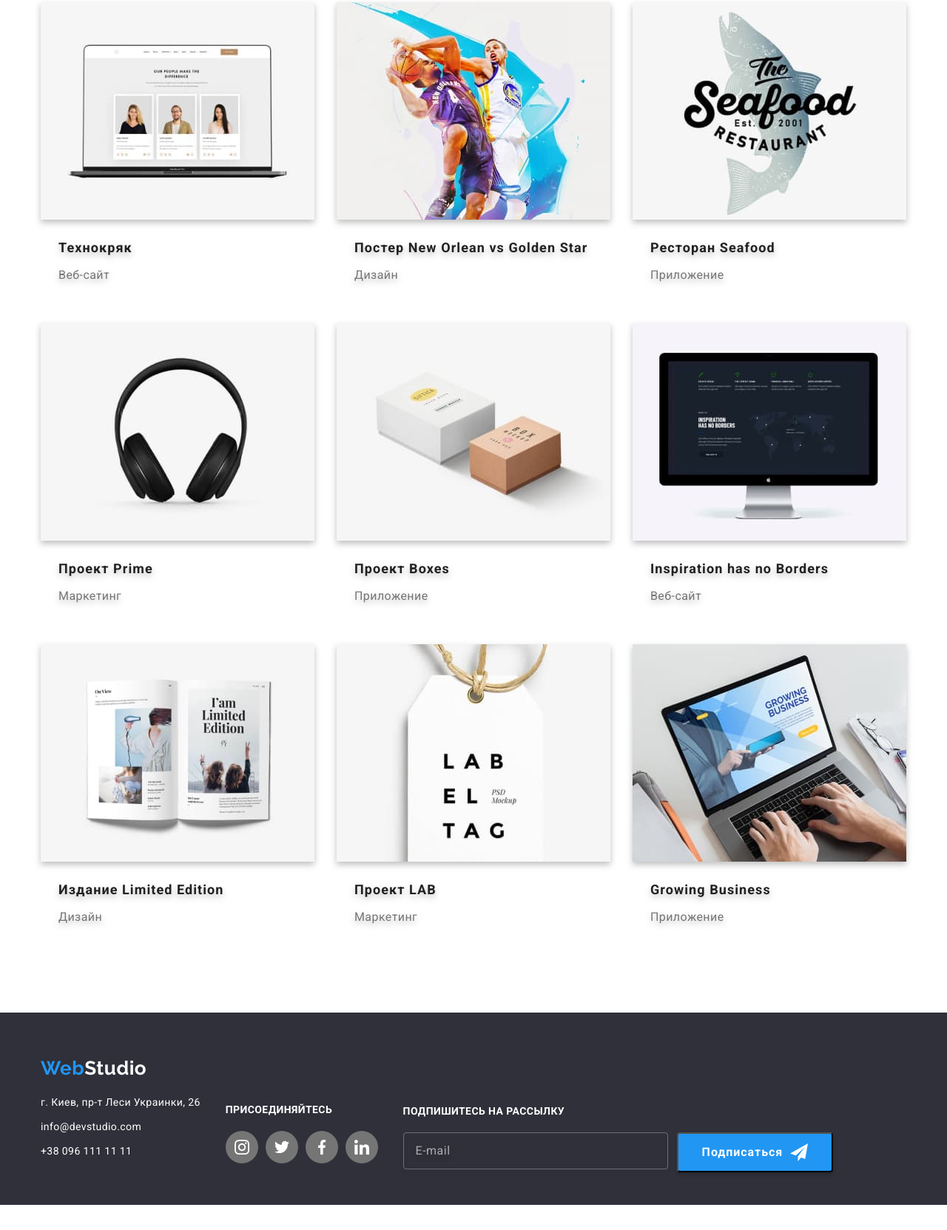
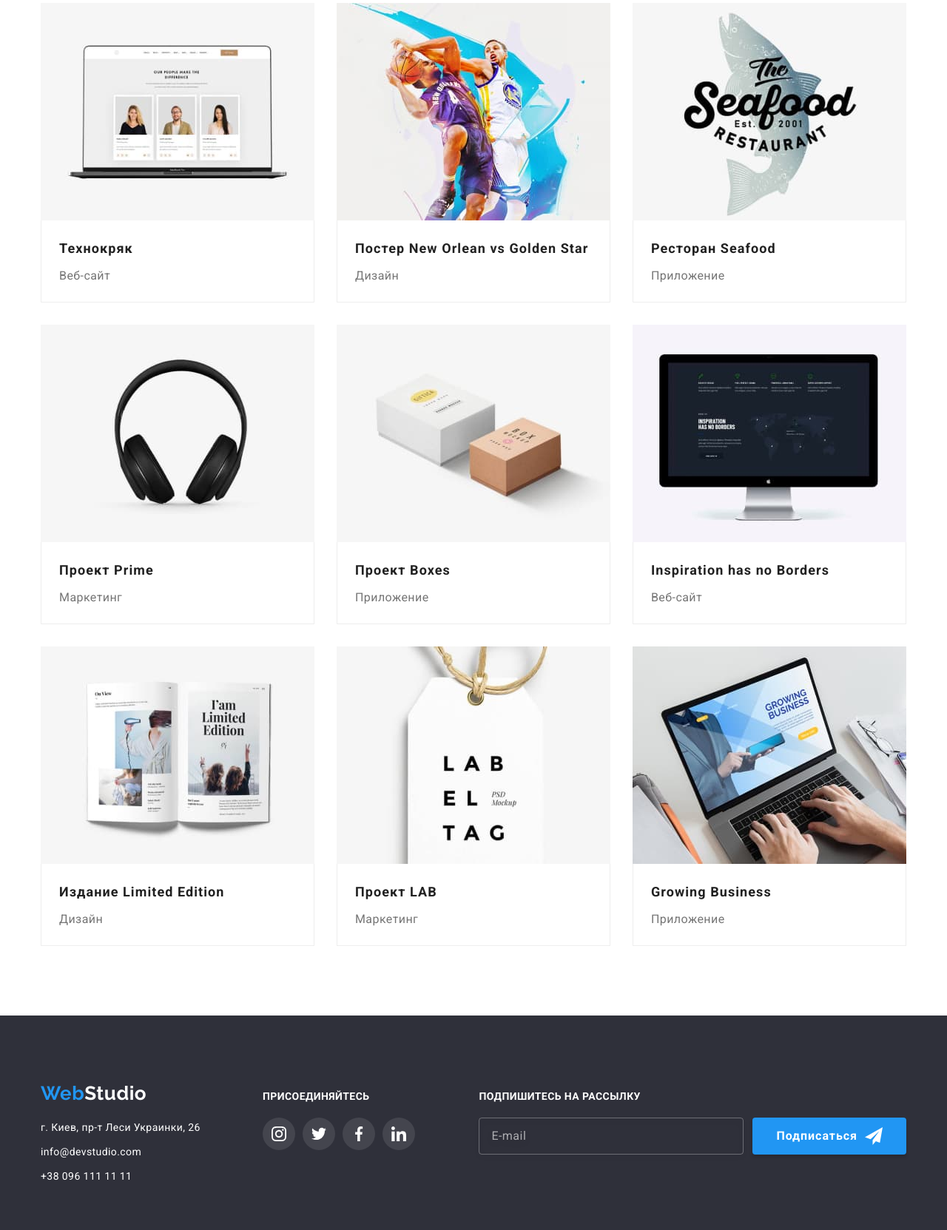
Before and after one commit to VikaLevchyshyna/goit-markup-hw-06, a plain HTML site: page portfolio.html in a window 1280 px wide. Shown: the part 260-1923 px from the top of the page at 74% size. Before the commit the page ends 1889 px from the top, so only its background shows below. Drawn offline with nearby package versions, Linux system fonts and the light colour scheme.

Commit message:
after review

```diff
--- a/css/styles.css
+++ b/css/styles.css
@@ -50,6 +50,7 @@ img {
 }
 .page-header {
   background-color: #ffffff;
+  border-bottom: 1px solid #ececec;
 }
 .container {
   margin: 0 auto;
@@ -206,6 +207,7 @@ img {
   border-radius: 4px;
   cursor: pointer;
   color: var(--secondary-title-color);
+  border: none;
   transition-property: background-color;
   transition-duration: 250ms;
   transition-timing-function: cubic-bezier(0.4, 0, 0.2, 1);
@@ -229,14 +231,14 @@ img {
   display: flex;
   justify-content: center;
   align-items: center;
-  width: 270px;
+  width: 100%;
   height: 120px;
   margin-bottom: 30px;
   background-color: #f5f4fa;
   border-radius: 4px;
 }
 .feature-title {
-  padding-bottom: 10px;
+  margin-bottom: 10px;
   font-weight: 700;
   line-height: 1.14;
   text-transform: uppercase;
@@ -279,7 +281,7 @@ img {
 }
 .services-description {
   padding: 27px 0;
-  font-size: 14px;
+  font-weight: bold;
   line-height: 1.14;
   text-align: center;
   letter-spacing: 0.03em;
@@ -292,6 +294,7 @@ img {
 }
 .team-item {
   text-align: center;
+  padding-bottom: 30px;
 }
 .list-team .item {
   background-color: #ffffff;
@@ -316,7 +319,6 @@ img {
 }
 .list-icon {
   display: inline-flex;
-  margin: 0 32px 30px 32px;
 }
 .icon-item:not(:last-child) {
   margin-right: 10px;
@@ -345,13 +347,19 @@ img {
 /* Clients */
 .list-client {
   display: flex;
-  justify-content: space-between;
+  margin-top: calc(-1 * var(--card-set-gap));
+  margin-left: calc(-1 * var(--card-set-gap));
+}
+.client-item {
+  flex-basis: calc(100% / 6 - var(--card-set-gap));
+  margin-top: var(--card-set-gap);
+  margin-left: var(--card-set-gap);
 }
 .link-client {
   display: flex;
   justify-content: center;
   align-items: center;
-  width: 170px;
+  width: 100%;
   height: 92px;
   border: 1px solid #afb1b8;
   box-sizing: border-box;
@@ -372,19 +380,24 @@ img {
 }
 /* Footer */
 .contacts {
-  display: flex;
   background-color: #2f303a;
+  padding-top: 60px;
+  padding-bottom: 60px;
 }
 .container-side {
-  align-items: flex-start;
+  display: flex;
+  justify-content: space-between;
+  align-items: center;
 }
 .left-side,
 .right-side {
   display: inline-block;
   flex-basis: calc((100% - var(--card-set-gap)) / 2);
-  margin-top: var(--card-set-gap);
-  margin-right: var(--card-set-gap);
-  align-items: flex-start;
+}
+.left-side {
+  display: flex;
+  justify-content: space-between;
+  align-items: baseline;
 }
 .contacts-item {
   padding-top: 20px;
@@ -402,11 +415,11 @@ img {
 .contacts-address {
   margin-top: var(--card-set-gap);
   margin-right: var(--card-set-gap);
-  margin-bottom: 60px;
 }
 .contacts-address,
 .contacts-link {
   display: inline-block;
+  justify-content: spase-between;
   flex-basis: calc((100% - var(--card-set-gap)) / 2);
 }
 .contacts-logo {
@@ -438,7 +451,7 @@ img {
   height: 44px;
   border-radius: 50%;
   fill: #ffffff;
-  background-color: #757575;
+  background: rgba(255, 255, 255, 0.1);
   transition-property: fill;
   transition-duration: 250ms;
   transition-timing-function: cubic-bezier(0.4, 0, 0.2, 1);
@@ -534,15 +547,14 @@ img {
   flex-basis: calc(100% / 3 - var(--card-set-gap));
   margin-top: var(--card-set-gap);
   margin-left: var(--card-set-gap);
-  filter: drop-shadow(0px 4px 4px rgba(0, 0, 0, 0.25));
 }
-.card-list .item:hover {
-  border: 1px solid #eeeeee;
-  box-sizing: border-box;
+.card-list .card:hover,
+.card-list .card:focus {
   box-shadow: 0px 1px 1px rgba(0, 0, 0, 0.12), 0px 4px 4px rgba(0, 0, 0, 0.06),
     1px 4px 6px rgba(0, 0, 0, 0.16);
 }
 .card {
+  display: block;
   text-decoration: none;
 }
 .card-thumb {
@@ -561,7 +573,7 @@ img {
   transform: translateY(100%);
   transition: transform 250ms cubic-bezier(0.4, 0, 0.2, 1);
 }
-.card-list:hover .card-overlay {
+.card-list .card:hover .card-overlay {
   transform: translateY(0);
 }
 .card-description {
@@ -573,6 +585,9 @@ img {
 }
 .card-content {
   padding: 20px 24px;
+  border-left: 1px solid #eeeeee;
+  border-right: 1px solid #eeeeee;
+  border-bottom: 1px solid #eeeeee;
 }
 .project-name {
   margin-bottom: 4px;
@@ -719,8 +734,7 @@ img {
     background-image 250ms cubic-bezier(0.4, 0, 0.2, 1);
 }
 .form-description {
-  display: flex;
-  align-items: center;
+  vertical-align: baseline;
   color: var(--primary-text-color);
 }
 .form-description::before {
@@ -754,10 +768,14 @@ img {
   width: 1px;
   overflow: hidden;
 }
+.form-link {
+  color: var(--accent-color);
+}
 .form-button {
   display: block;
+  margin-left: auto;
+  margin-right: auto;
   margin-top: 30px;
-  align-self: center;
   border-color: transparent;
   box-shadow: 0px 4px 4px rgba(0, 0, 0, 0.15);
   transition: background-color 250ms cubic-bezier(0.4, 0, 0.2, 1);
--- a/portfolio.html
+++ b/portfolio.html
@@ -90,6 +90,11 @@
                         <a href="" class="card">
                             <div class="card-thumb">
                                 <img src="./images/project_2.jpg" alt="Пример проекта" width="370">
+                                    <div class="card-overlay">
+                                        <p class="card-description">Технокряк это современная площадка распространения коронавируса.
+                                            Компании используют эту платформу для цифрового
+                                            шпионажа и атак на защищённые сервера конкурентов.</p>
+                                    </div>
                             </div>
                             <div class="card-content">
                                 <h2 class="project-name">Постер New Orlean vs Golden Star</h2>
@@ -101,6 +106,11 @@
                         <a href="" class="card">
                             <div class="card-thumb">
                                 <img src="./images/project_3.jpg" alt="Пример проекта" width="370">
+                                    <div class="card-overlay">
+                                        <p class="card-description">Технокряк это современная площадка распространения коронавируса.
+                                            Компании используют эту платформу для цифрового
+                                            шпионажа и атак на защищённые сервера конкурентов.</p>
+                                    </div>
                             </div>
                             <div class="card-content">
                                 <h2 class="project-name">Ресторан Seafood</h2>
@@ -112,6 +122,11 @@
                         <a href="" class="card">
                             <div class="card-thumb">
                                 <img src="./images/project_4.jpg" alt="Пример проекта" width="370">
+                                    <div class="card-overlay">
+                                        <p class="card-description">Технокряк это современная площадка распространения коронавируса.
+                                            Компании используют эту платформу для цифрового
+                                            шпионажа и атак на защищённые сервера конкурентов.</p>
+                                    </div>
                             </div>
                             <div class="card-content">
                                 <h2 class="project-name">Проект Prime</h2>
@@ -123,6 +138,11 @@
                         <a href="" class="card">
                             <div class="card-thumb">
                                 <img src="./images/project_5.jpg" alt="Пример проекта" width="370">
+                                    <div class="card-overlay">
+                                        <p class="card-description">Технокряк это современная площадка распространения коронавируса.
+                                            Компании используют эту платформу для цифрового
+                                            шпионажа и атак на защищённые сервера конкурентов.</p>
+                                    </div>
                             </div>
                             <div class="card-content">
                                 <h2 class="project-name">Проект Boxes</h2>
@@ -134,6 +154,11 @@
                         <a href="" class="card">
                             <div class="card-thumb">
                                 <img src="./images/project_6.jpg" alt="Пример проекта" width="370">
+                                    <div class="card-overlay">
+                                        <p class="card-description">Технокряк это современная площадка распространения коронавируса.
+                                            Компании используют эту платформу для цифрового
+                                            шпионажа и атак на защищённые сервера конкурентов.</p>
+                                    </div>
                             </div>
                             <div class="card-content">
                                 <h2 class="project-name">Inspiration has no Borders</h2>
@@ -145,6 +170,11 @@
                         <a href="" class="card">
                             <div class="card-thumb">
                                 <img src="./images/project_7.jpg" alt="Пример проекта" width="370">
+                                    <div class="card-overlay">
+                                        <p class="card-description">Технокряк это современная площадка распространения коронавируса.
+                                            Компании используют эту платформу для цифрового
+                                            шпионажа и атак на защищённые сервера конкурентов.</p>
+                                    </div>
                             </div>
                             <div class="card-content">
                                 <h2 class="project-name">Издание Limited Edition</h2>
@@ -156,6 +186,11 @@
                         <a href="" class="card">
                             <div class="card-thumb">
                                 <img src="./images/project_8.jpg" alt="Пример проекта" width="370">
+                                    <div class="card-overlay">
+                                        <p class="card-description">Технокряк это современная площадка распространения коронавируса.
+                                            Компании используют эту платформу для цифрового
+                                            шпионажа и атак на защищённые сервера конкурентов.</p>
+                                    </div>
                             </div>
                             <div class="card-content">
                                 <h2 class="project-name">Проект LAB</h2>
@@ -167,6 +202,11 @@
                         <a href="" class="card">
                             <div class="card-thumb">
                                 <img src="./images/project_9.jpg" alt="Пример проекта" width="370">
+                                    <div class="card-overlay">
+                                        <p class="card-description">Технокряк это современная площадка распространения коронавируса.
+                                            Компании используют эту платформу для цифрового
+                                            шпионажа и атак на защищённые сервера конкурентов.</p>
+                                    </div>
                             </div>
                             <div class="card-content">
                                 <h2 class="project-name">Growing Business</h2>
```
Also changed, not shown: index.html (+1 -1 lines).
